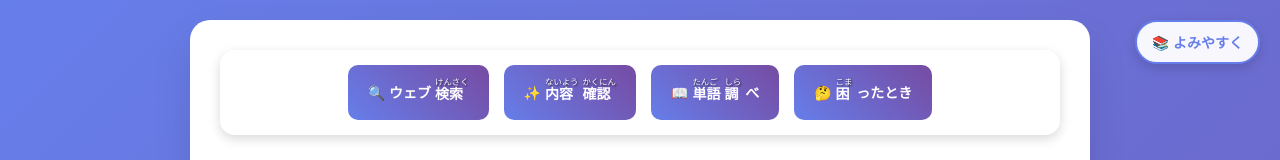
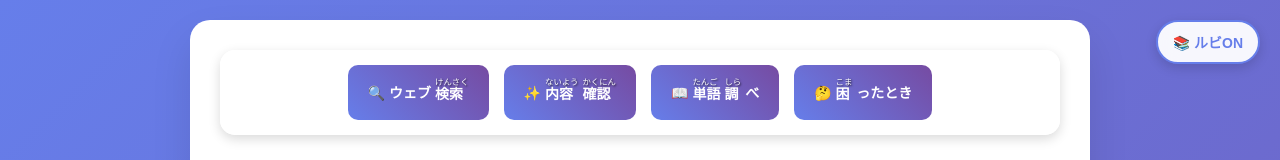
Before and after one commit to ajisaimomo/manabi-no-madoguchi, a website: page public/index.html in a window 1280 px wide. Shown: the top 160 px of the page. Drawn offline with Linux system fonts and the light colour scheme.

Commit message:
最終修正: ルビボタン初期表示「よみやすく」→「ルビON」に変更

```diff
--- a/public/index.html
+++ b/public/index.html
@@ -9,7 +9,7 @@
 <body>
     <!-- ルビON/OFF切り替えボタン -->
     <button onclick="toggleRuby()" class="ruby-toggle-btn" id="ruby-toggle">
-        📚 <span id="ruby-btn-text">よみやすく</span>
+        📚 <span id="ruby-btn-text">ルビON</span>
     </button>
 
     <div class="container">
```
